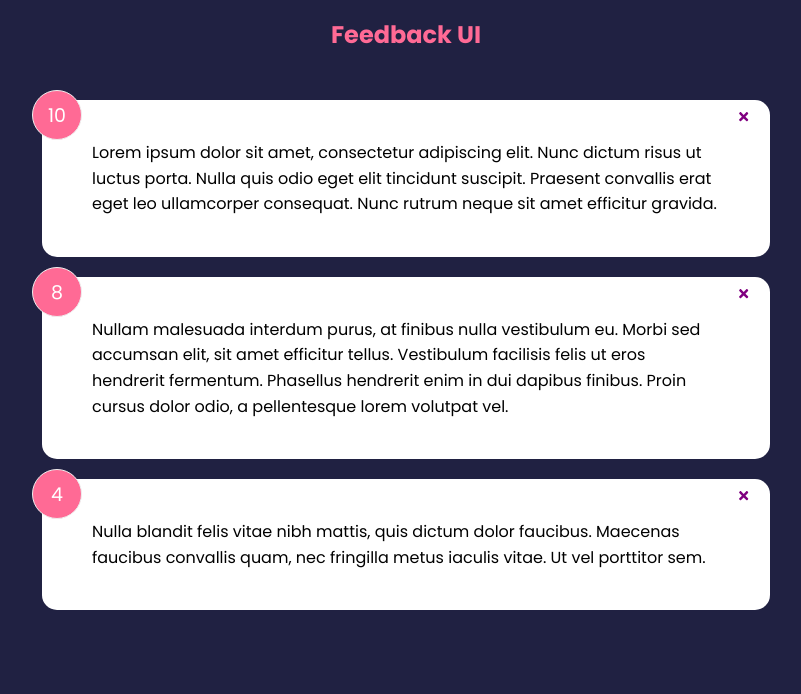
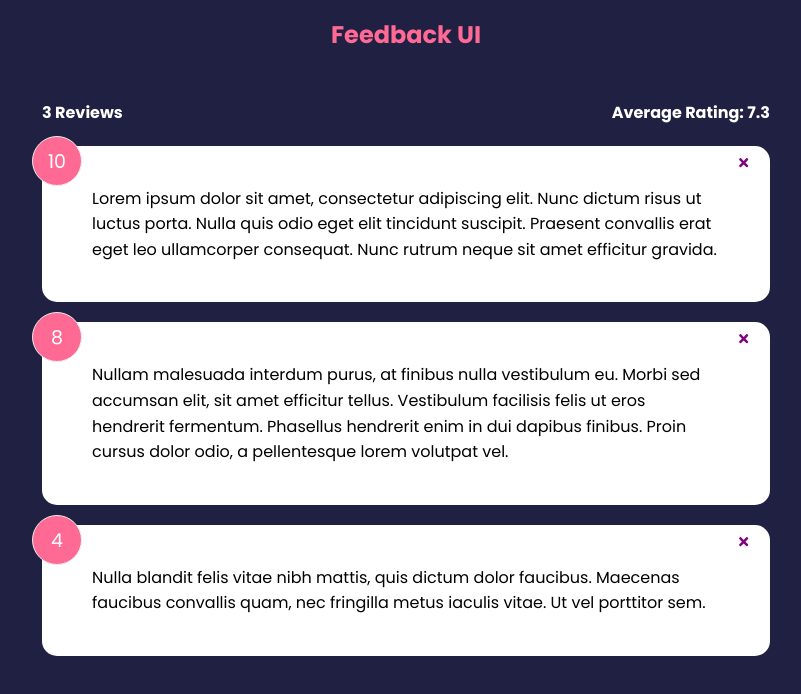
Before and after one commit to mtake986/udemy_react_traversy2022, a React (Create React App) app in the folder feedback-app/: page / in a window 1280 px wide. Shown: the top 694 px of the page, without its empty margins (234-1035 px from the left). Built offline with nearby package versions, Linux system fonts and the light colour scheme.

Commit message:
sec3:7, FeedbackStats Component and Reactivity

```diff
--- a/feedback-app/src/App.js
+++ b/feedback-app/src/App.js
@@ -2,7 +2,7 @@
 import Header from "./components/Header"
 import FeedbackList from "./components/FeedbackList"
 import FeedbackData from './data/FeedbackData'
-// import Card from './components/shared/Card'
+import FeedbackStats from './components/FeedbackStats'
 
 function App() {
   // const [feedback, setFeedback] = useState(FeedbackData)
@@ -17,6 +17,7 @@
     <>
       <Header />
       <div className="container">
+        <FeedbackStats feedback={feedback} />
         <FeedbackList feedback={feedback} handleDelete={deleteFeedback}/>
       </div>
     </>
--- /dev/null
+++ b/feedback-app/src/components/FeedbackStats.jsx
@@ -0,0 +1,23 @@
+import React from 'react'
+import PropTypes from 'prop-types'
+
+function FeedbackStats({feedback}) {
+  // Calculate ratings avg
+  let average = feedback.reduce((acc, cur) => {
+    return acc + cur.rating
+  }, 0) / feedback.length
+
+  average = average.toFixed(1).replace(/[.,]0$/, '')
+  return (
+    <div className="feedback-stats">
+      <h4>{feedback.length} Reviews</h4>
+      <h4>Average Rating: {isNaN(average) ? 0 : average}</h4>
+    </div>
+  )
+}
+
+FeedbackStats.propTypes = {
+  feedback: PropTypes.array.isRequired
+}
+
+export default FeedbackStats
```
